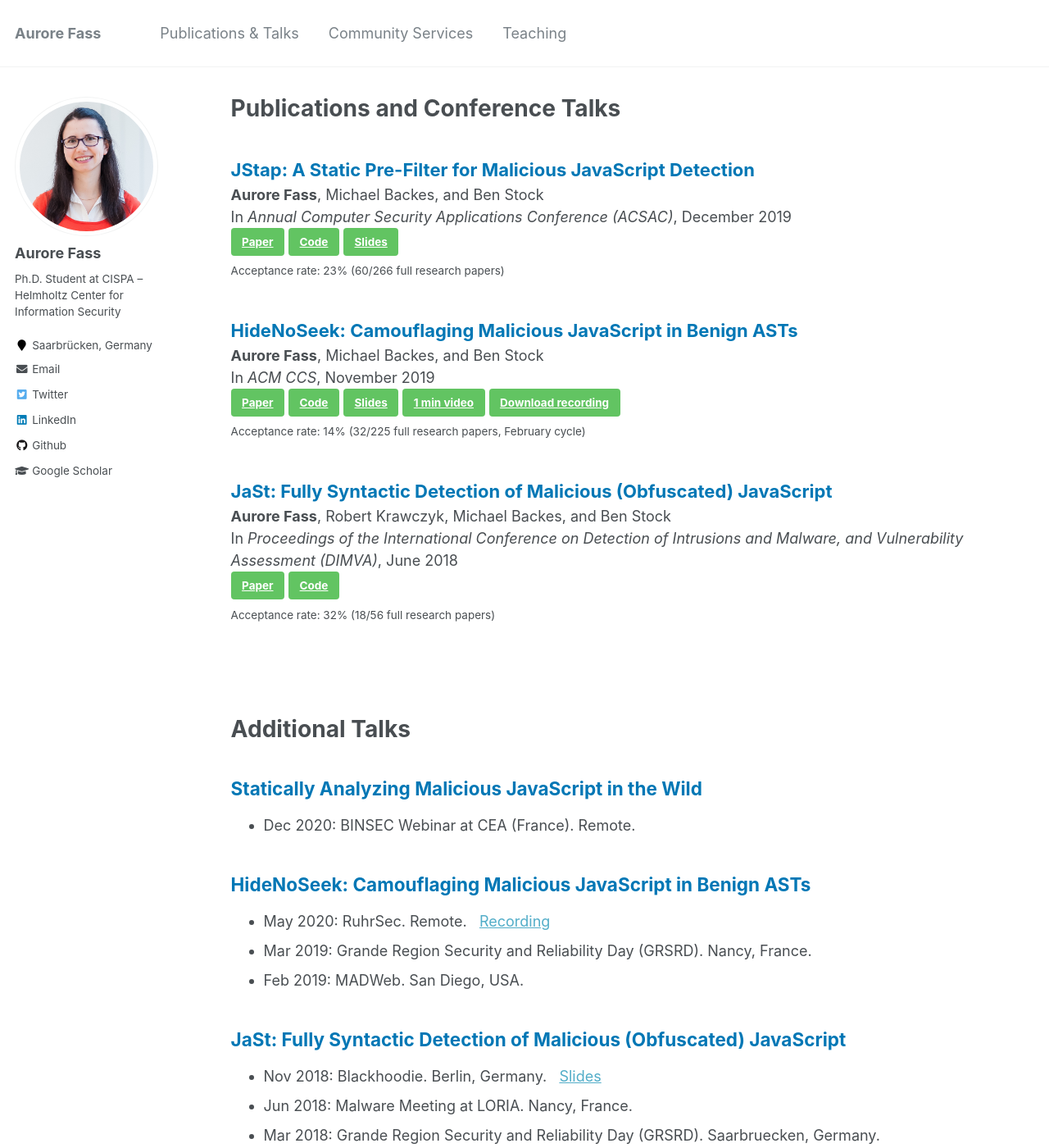
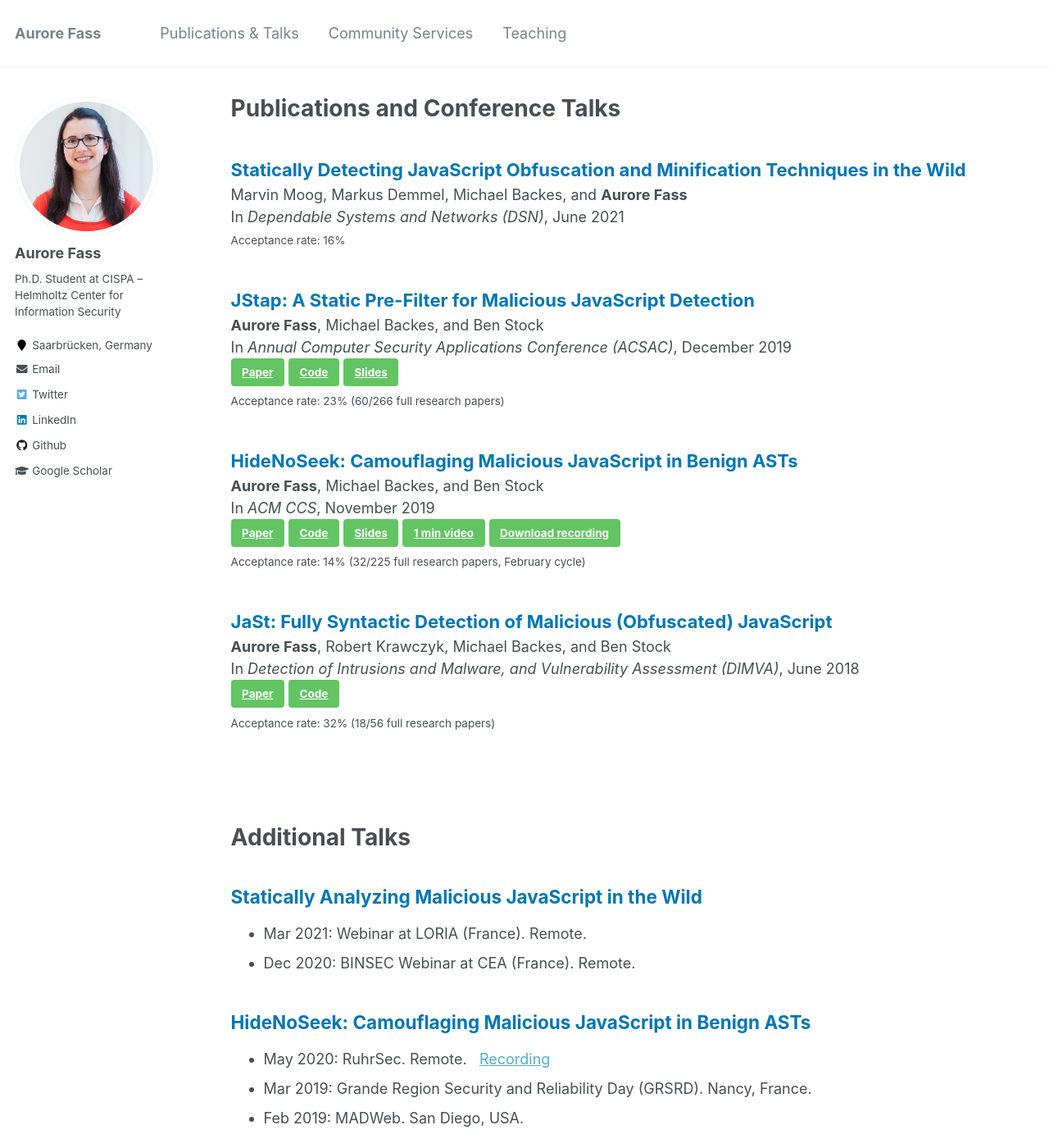
Before and after one commit to Aurore54F/aurore54f.github.io, a Jekyll site: the page built from _pages/publications.md, in a window 1280 px wide and 1400 px high. Shown: the whole window at 82% size. Built offline with Jekyll 4.4.1, drawn with Linux system fonts in a browser that asks for light colours.

Commit message:
Some updates (paper, talk, PC)

```diff
--- a/_includes/archive-single.html
+++ b/_includes/archive-single.html
@@ -44,7 +44,9 @@
           <p><span style="color:rgb(0, 119, 181); font-size:22px"><b>{{title}}</b></span>
           <br>{{ post.authors }}
           <br>In <i>{{ post.venue }}</i>, {{ post.when }}
+           {% if post.paperurl %}
           <br><a href="{{ post.paperurl }}" target="_blank" class="btn btn--success" role="button">Paper</a>
+          {% endif %}
           {% if post.code %}
             <a href="{{ post.code }}" target="_blank" class="btn btn--success" role="button">Code</a>
           {% endif %}
--- a/_pages/publications.md
+++ b/_pages/publications.md
@@ -31,6 +31,7 @@ author_profile: true
 
 ## <span style="color:rgb(0, 119, 181)"> Statically Analyzing Malicious JavaScript in the Wild </span>
 
+* Mar 2021: Webinar at LORIA (France). Remote.
 * Dec 2020: BINSEC Webinar at CEA (France). Remote.
 
 
--- a/_pages/services.md
+++ b/_pages/services.md
@@ -10,6 +10,7 @@ author_profile: true
 ## Program Committee
 
 * ACM CCS 2021
+* SecWeb 2021
 
 ## External Reviewer
 
--- /dev/null
+++ b/_publications/JS-transformations.md
@@ -0,0 +1,18 @@
+---
+title: "Statically Detecting JavaScript Obfuscation and Minification Techniques in the Wild"
+collection: publications
+permalink:
+excerpt: ''
+when: June 2021
+date: June 2021
+year: 2021
+authors: Marvin Moog, Markus Demmel, Michael Backes, and <b>Aurore Fass</b>
+venue: 'Dependable Systems and Networks (DSN)'
+acceptance: 16%
+paperurl:
+code:
+citation:
+---
+JavaScript is both a popular client-side programming language and an attack vector. While malware developers transform their JavaScript code to hide its malicious intent and impede detection, well-intentioned developers also transform their code to, e.g., optimize website performance. In this paper, we conduct an in-depth study of code transformations in the wild. Specifically, we perform a static analysis of JavaScript files to build their Abstract Syntax Tree (AST), which we extend with control and data flows. Subsequently, we define two classifiers, benefitting from AST-based features, to detect transformed samples along with specific transformation techniques.
+
+Besides malicious samples, we find that transforming code is increasingly popular on Node.js libraries and client-side JavaScript, with, e.g., 90% of Alexa Top 10k websites containing a transformed script. This way, code transformations are no indicator of maliciousness. Finally, we showcase that benign code transformation techniques and their frequency both differ from the prevalent malicious ones.
--- a/_publications/JaSt.md
+++ b/_publications/JaSt.md
@@ -7,7 +7,7 @@ when: June 2018
 date: June 2018
 year: 2018
 authors: <b>Aurore Fass</b>, Robert Krawczyk, Michael Backes, and Ben Stock
-venue: 'Proceedings of the International Conference on Detection of Intrusions and Malware, and Vulnerability Assessment (DIMVA)'
+venue: 'Detection of Intrusions and Malware, and Vulnerability Assessment (DIMVA)'
 acceptance: 32% (18/56 full research papers)
 paperurl: 'https://swag.cispa.saarland/papers/fass2018jast.pdf'
 code: 'https://github.com/Aurore54F/JaSt'
```
